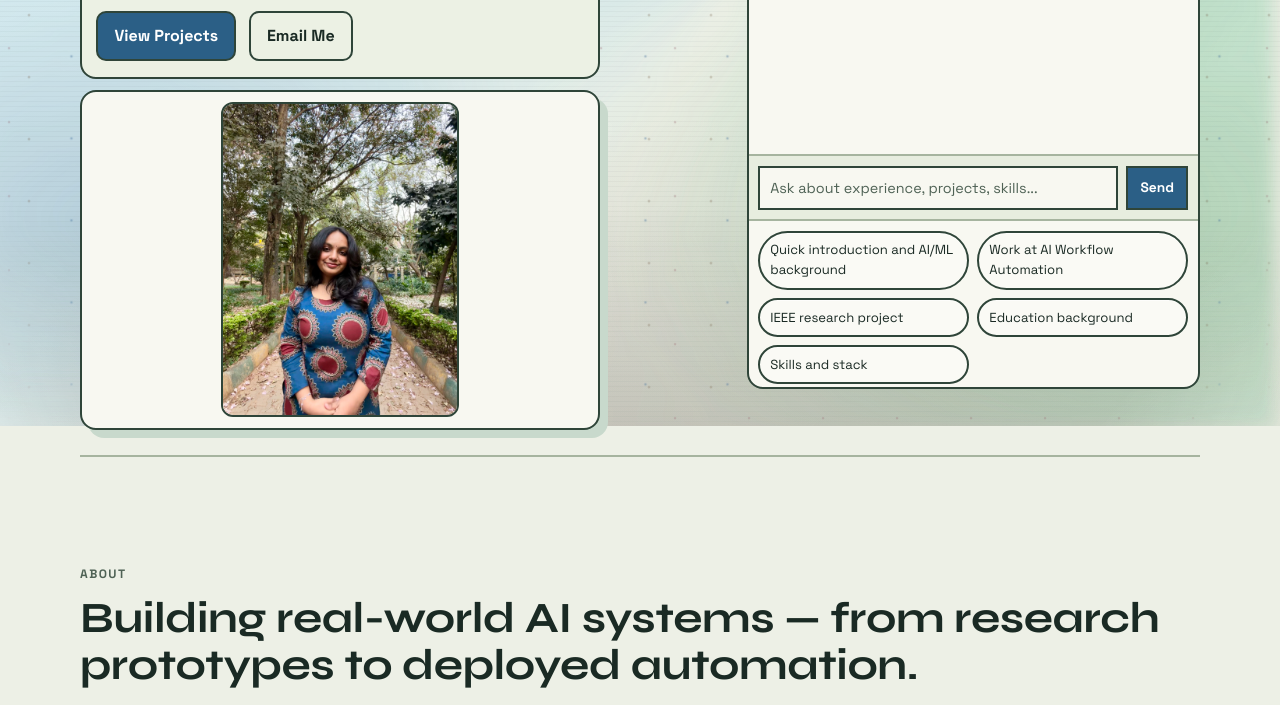
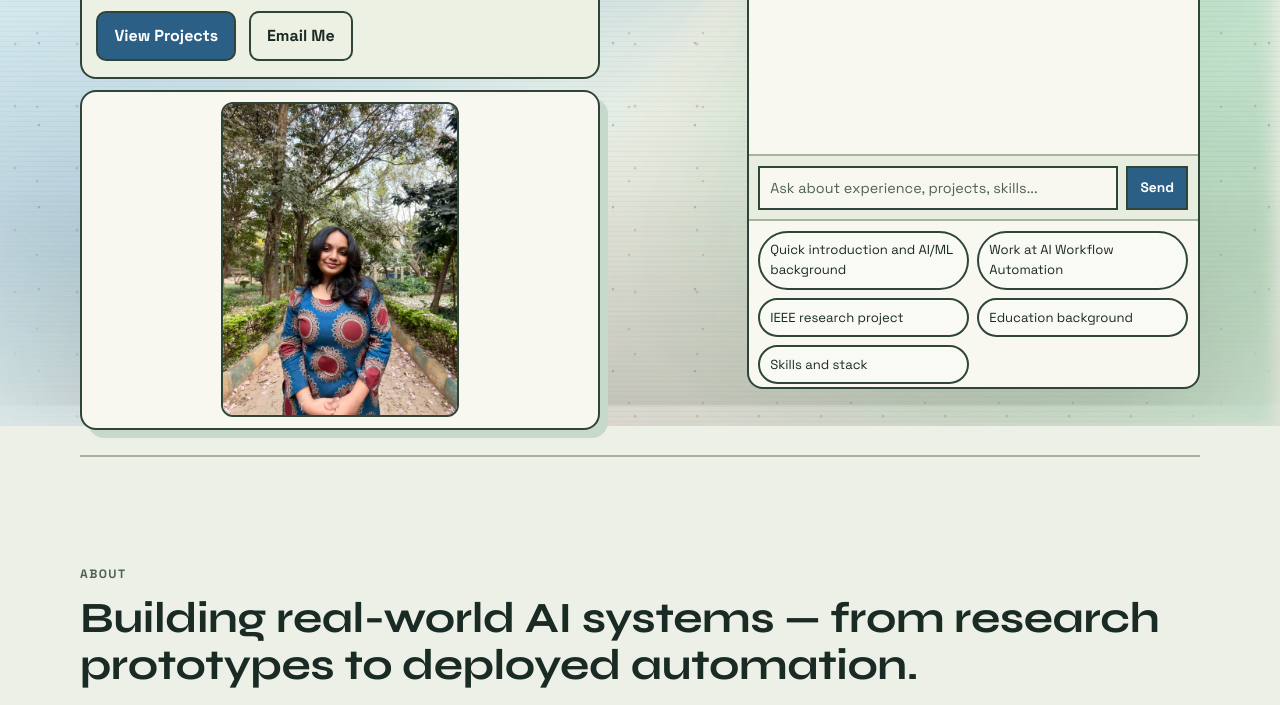
Before and after one commit to sarikashirolkar/Portfolio-Sarika, a plain HTML site: page index.html in a window 1280 px wide. Shown: the part 374-1079 px from the top of the page. Drawn offline with Linux system fonts and the light colour scheme.

Commit message:
Add subtle black aura overlay for light mode background

```diff
--- a/styles.css
+++ b/styles.css
@@ -199,6 +199,27 @@ body.theme-light .bg-ambient::before {
 }
 
 body.theme-light .bg-ambient::after {
+  background:
+    radial-gradient(900px 340px at 52% 34%, rgba(0, 0, 0, 0.08) 0%, transparent 72%),
+    radial-gradient(circle, var(--dot-blue) 0.8px, transparent 1.7px),
+    radial-gradient(circle, var(--dot-orange) 0.85px, transparent 1.8px),
+    radial-gradient(circle, var(--dot-pink) 0.8px, transparent 1.7px),
+    repeating-linear-gradient(0deg, transparent 0 4px, var(--grain-line) 4px 5px),
+    linear-gradient(180deg, transparent 0%, transparent 72%, var(--ambient-vignette) 100%);
+  background-size:
+    100% 100%,
+    82px 82px,
+    62px 62px,
+    74px 74px,
+    100% 100%,
+    100% 100%;
+  background-position:
+    0 0,
+    0 0,
+    20px 28px,
+    32px -12px,
+    0 0,
+    0 0;
   opacity: 0.78;
   mask-image: radial-gradient(circle at 50% 44%, black 82%, transparent 100%);
 }
```
